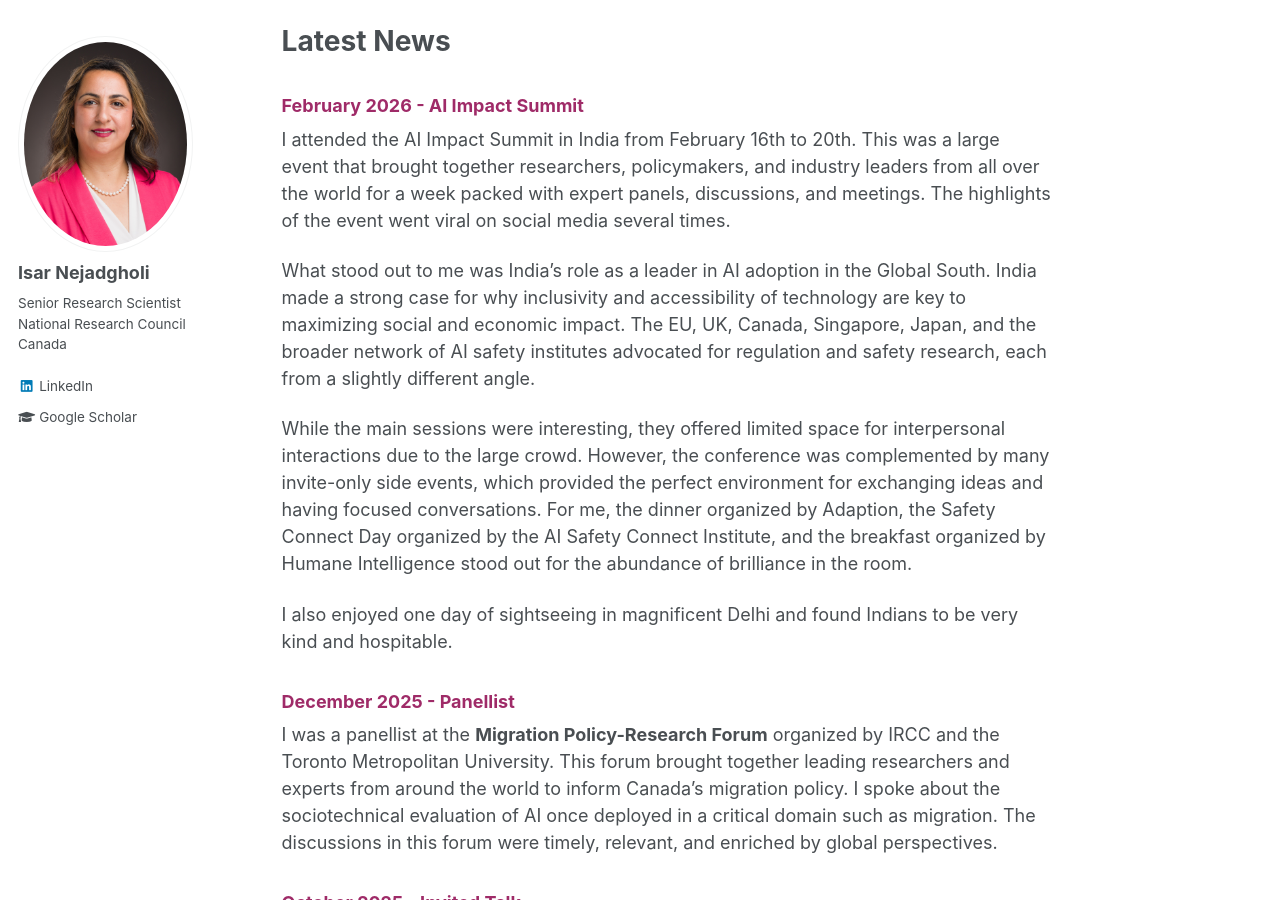
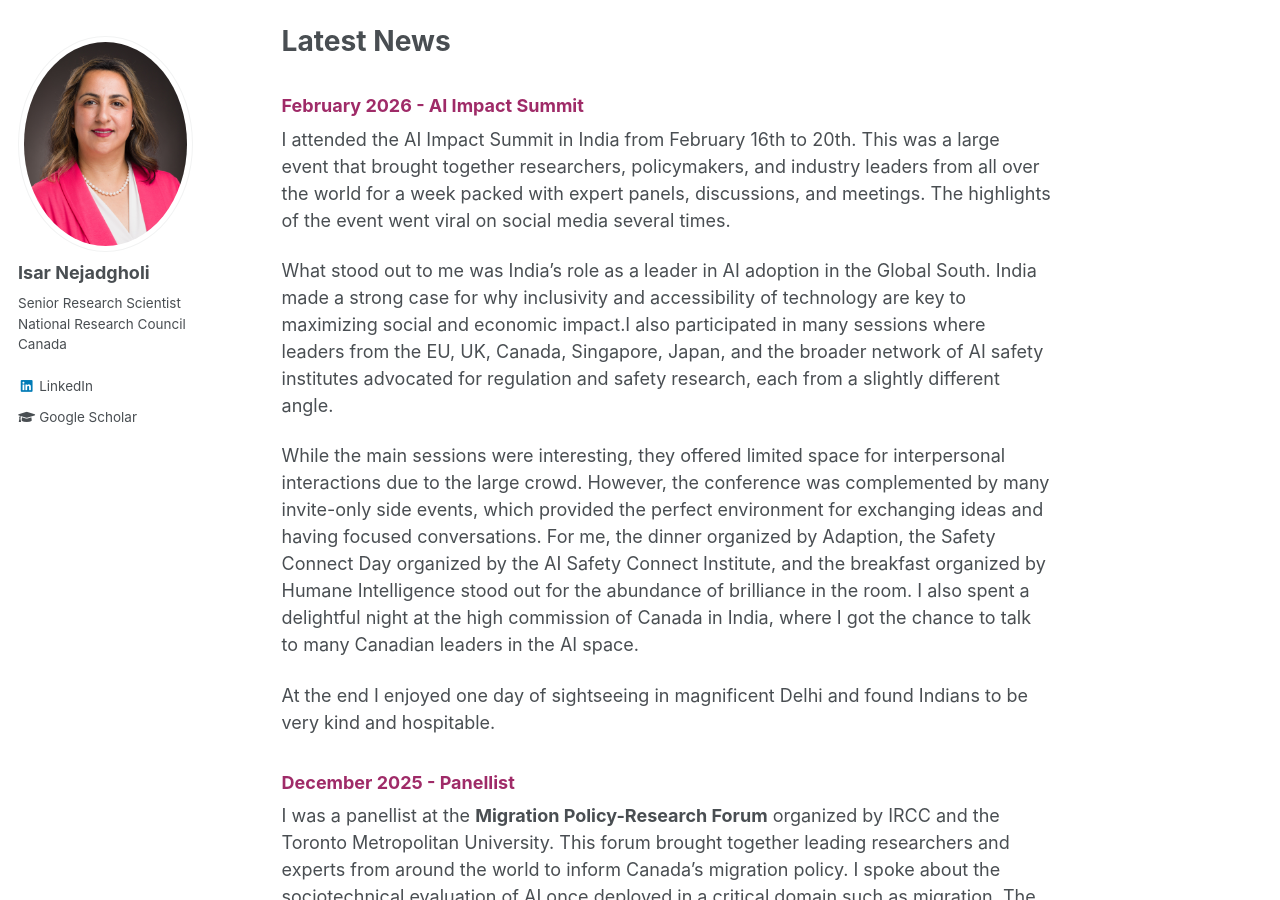
Before and after one commit to IsarNejad/IsarNejad.github.io, a Jekyll site: the page built from _pages/about.md, in a window 1280 px wide and 900 px high, scrolled down 754 px. Built offline with Jekyll 4.4.1, drawn with Linux system fonts in a browser that asks for light colours.

Commit message:
Update about.md with enhanced AI Impact Summit details
Revised content for clarity and added personal experiences from the AI Impact Summit.

```diff
--- a/_pages/about.md
+++ b/_pages/about.md
@@ -29,11 +29,11 @@ Email: <isar.nejadgholi@nrc-cnrc.gc.ca>
 
 I attended the AI Impact Summit in India from February 16th to 20th. This was a large event that brought together researchers, policymakers, and industry leaders from all over the world for a week packed with expert panels, discussions, and meetings. The highlights of the event went viral on social media several times.
 
-What stood out to me was India’s role as a leader in AI adoption in the Global South. India made a strong case for why inclusivity and accessibility of technology are key to maximizing social and economic impact. The EU, UK, Canada, Singapore, Japan, and the broader network of AI safety institutes advocated for regulation and safety research, each from a slightly different angle.
+What stood out to me was India’s role as a leader in AI adoption in the Global South. India made a strong case for why inclusivity and accessibility of technology are key to maximizing social and economic impact.I also participated in many sessions where leaders from the EU, UK, Canada, Singapore, Japan, and the broader network of AI safety institutes advocated for regulation and safety research, each from a slightly different angle.
 
-While the main sessions were interesting, they offered limited space for interpersonal interactions due to the large crowd. However, the conference was complemented by many invite-only side events, which provided the perfect environment for exchanging ideas and having focused conversations. For me, the dinner organized by Adaption, the Safety Connect Day organized by the AI Safety Connect Institute, and the breakfast organized by Humane Intelligence stood out for the abundance of brilliance in the room.
+While the main sessions were interesting, they offered limited space for interpersonal interactions due to the large crowd. However, the conference was complemented by many invite-only side events, which provided the perfect environment for exchanging ideas and having focused conversations. For me, the dinner organized by Adaption, the Safety Connect Day organized by the AI Safety Connect Institute, and the breakfast organized by Humane Intelligence stood out for the abundance of brilliance in the room. I also spent a delightful night at the high commission of Canada in India, where I got the chance to talk to many Canadian leaders in the AI space.
 
-I also enjoyed one day of sightseeing in magnificent Delhi and found Indians to be very kind and hospitable.
+At the end I enjoyed one day of sightseeing in magnificent Delhi and found Indians to be very kind and hospitable.
 
 {: .amaranth-deep-purple}
 ### December 2025 - Panellist
```
